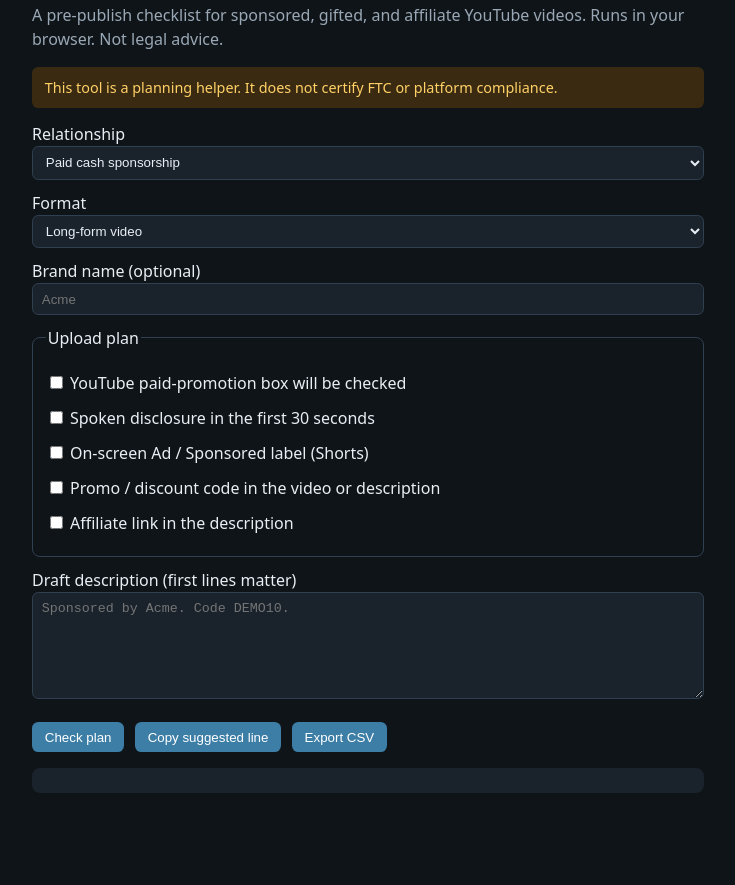
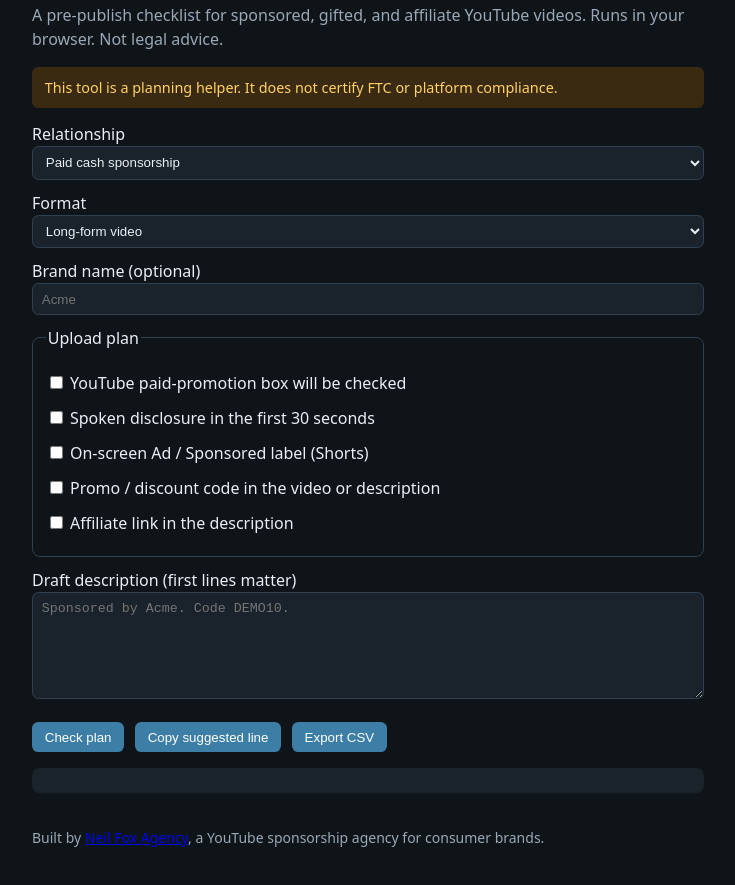
Before and after one commit to NeilFoxAgency/youtube-disclosure-check, a website: page index.html in a window 1280 px wide. Shown: the part 57-942 px from the top of the page, without its empty margins (272-1007 px from the left). Before the commit the page ends 870 px from the top, so only its background shows below. Drawn offline with Linux system fonts and the light colour scheme.

Commit message:
Add Built by Neil Fox Agency footer credit with link to /youtube-sponsorship-agency

```diff
--- a/index.html
+++ b/index.html
@@ -8,6 +8,7 @@
     :root { color-scheme: light dark; --bg:#0f1419; --fg:#e8eef4; --muted:#9aa8b5; --card:#1a222b; --ok:#3dd68c; --bad:#ff6b6b; --warn:#ffd166; }
     body { font-family: ui-sans-serif, system-ui, sans-serif; margin:0; background:var(--bg); color:var(--fg); line-height:1.5; }
     main { max-width: 42rem; margin:0 auto; padding:1.25rem; }
+    footer { max-width: 42rem; margin:0 auto; padding:0 1.25rem 2rem; font-size:0.875rem; color:var(--muted); }
     h1 { font-size:1.4rem; margin:0 0 .4rem; }
     p.lede { color:var(--muted); margin-top:0; }
     label, fieldset { display:block; margin:.7rem 0; }
@@ -60,6 +61,9 @@
     </form>
     <div id="out" class="card" aria-live="polite"></div>
   </main>
+  <footer>
+    <p>Built by <a href="https://neilfoxagency.com/youtube-sponsorship-agency">Neil Fox Agency</a>, a YouTube sponsorship agency for consumer brands.</p>
+  </footer>
   <script src="src/disclosure.js"></script>
   <script>
     const form = document.getElementById("form");
```
